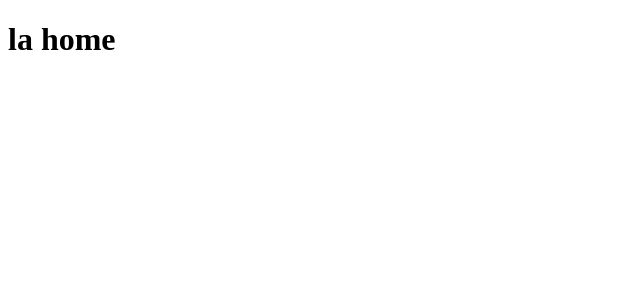
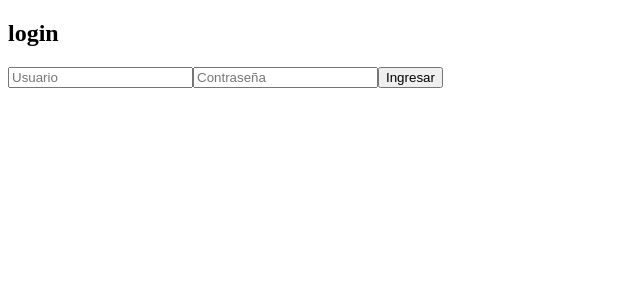
Before and after one commit to Gloper98/Everis-TalentFest, an Angular app: page / in a window 1280 px wide. Shown: the top 300 px of the page, without its empty margins (0-640 px from the left). Built offline with nearby package versions, Linux system fonts and the light colour scheme.

Commit message:
vista de inicio

```diff
--- a/src/app/app.component.ts
+++ b/src/app/app.component.ts
@@ -14,8 +14,8 @@ export class AppComponent {
     this.name = 'hola mundo'
   }
 
-  public goLogin() {
-    this.router.navigate(['/login']);
-  }
+  // public goLogin() {
+  //   this.router.navigate(['/login']);
+  // }
 
 }
--- a/src/app/app.routes.ts
+++ b/src/app/app.routes.ts
@@ -5,7 +5,7 @@ import { LoginComponent } from './login/login.component';
 const ROUTES: Routes = [
     {path: 'home', component: HomeComponent},
     {path: 'login', component: LoginComponent},
-    {path: '', component: HomeComponent},
+    {path: '', component: LoginComponent},
     {path: '**', component: HomeComponent}
 ];
 
--- a/src/app/login/login.component.html
+++ b/src/app/login/login.component.html
@@ -3,4 +3,4 @@
 <input type="text" placeholder="Usuario"/>
 <input type="password" placeholder="Contraseña"/>
 
-<button type="button" (click)="goHome()"></button>
+<button type="button" (click)="goLogin()">Ingresar</button>
--- a/src/app/login/login.component.ts
+++ b/src/app/login/login.component.ts
@@ -8,12 +8,13 @@ import { Router } from '@angular/router';
 export class LoginComponent {
     public title: string;
 
-    constructor() {
+    constructor(private router: Router) {
         this.title = 'login';
     }
 
-    public goHome() {
+     public goLogin() {
+    this.router.navigate(['/home']);
+  }
 
-    }
 
 }
```
Also changed, not shown: src/app/app.component.html (line endings or trailing spaces), 1 other file (tests, documents, lock files or other folders).
